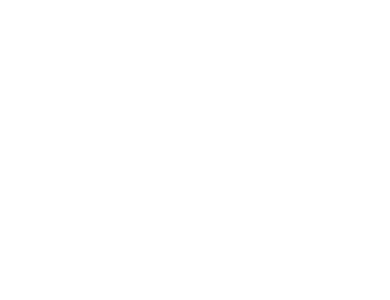
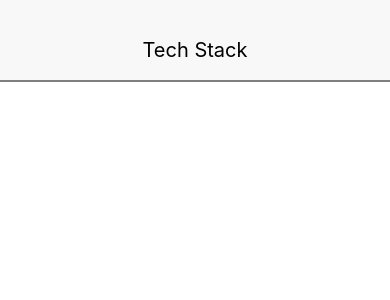
Before and after one commit to RadiRS/teach-stack, a React Native app: screen / in a window 390 px wide. Shown: the top 300 px of the page. Built offline with nearby package versions, Linux system fonts and the light colour scheme.

Commit message:
Rendering the header

```diff
--- a/src/Main.js
+++ b/src/Main.js
@@ -3,11 +3,14 @@
 import { Provider } from "react-redux";
 import { createStore } from "redux";
 import reducers from "./reducers";
+import { Header } from "./components/common";
 
 const Main = () => {
   return (
     <Provider store={createStore(reducers)}>
-      <View />
+      <View>
+        <Header headerText="Tech Stack" />
+      </View>
     </Provider>
   );
 };
--- /dev/null
+++ b/src/components/common/Button.js
@@ -0,0 +1,35 @@
+import React from "react";
+import { Text, TouchableOpacity } from "react-native";
+
+const Button = ({ onPress, children }) => {
+  const { buttonStyle, textStyle } = styles;
+
+  return (
+    <TouchableOpacity onPress={( onPress )} style={buttonStyle}>
+      <Text style={textStyle}>{children}</Text>
+    </TouchableOpacity>
+  );
+};
+
+const styles = {
+  textStyle: {
+    alignSelf: "center",
+    color: "#fff",
+    fontSize: 16,
+    fontWeight: "600",
+    paddingTop: 10,
+    paddingBottom: 10
+  },
+  buttonStyle: {
+    flex: 1,
+    alignSelf: "stretch",
+    backgroundColor: "#007aff",
+    borderRadius: 5,
+    borderWidth: 1,
+    borderColor: "#007aff",
+    marginLeft: 5,
+    marginRight: 5
+  }
+};
+
+export { Button };
--- /dev/null
+++ b/src/components/common/Card.js
@@ -0,0 +1,29 @@
+import React from "react";
+import { View } from "react-native";
+
+const Card = (props) => {
+  return (
+    <View style={styles.containerStyle}>
+        {props.children}
+    </View>
+  );
+};
+
+const styles = {
+  containerStyle: {
+    borderWidth: 1,
+    borderRadius: 2,
+    borderColor: "#ddd",
+    borderBottomWidth: 0,
+    shadowColor: "#000",
+    shadowOffset: { width: 0, height: 2 },
+    shadowOpacity: 0.1,
+    shadowRadius: 2,
+    elevation: 1,
+    marginLeft: 5,
+    marginRight: 5,
+    marginTop: 10
+  }
+};
+
+export {Card};
--- /dev/null
+++ b/src/components/common/CardSection.js
@@ -0,0 +1,24 @@
+import React from 'react';
+import { View } from 'react-native';
+
+const CardSection = (props) => {
+    return (
+        <View style={styles.containerStyle}>
+            {props.children}
+        </View>
+    );
+};
+
+const styles = {
+    containerStyle: {
+        borderBottomWidth: 1,
+        padding: 5,
+        backgroundColor: '#fff',
+        justifyContent: 'flex-start',
+        flexDirection: 'row',
+        borderColor: '#ddd',
+        position: 'relative'
+    }
+}
+
+export {CardSection};
--- /dev/null
+++ b/src/components/common/Header.js
@@ -0,0 +1,36 @@
+// Import library for making a component
+import React from "react";
+import { Text, View } from "react-native";
+
+// Make a component (using Functional Component for static data)
+const Header = props => {
+  const { textStyle, viewStyle } = styles;
+
+  return (
+    <View style={viewStyle}>
+      <Text style={textStyle}>{props.headerText}</Text>
+    </View>
+  );
+};
+
+// Make a style
+const styles = {
+  viewStyle: {
+    backgroundColor: "#F8F8F8",
+    justifyContent: "center",
+    alignItems: "center",
+    height: 80,
+    paddingTop: 20,
+    shadowColor: '#000',
+    shadowOffset: { width: 0, height: 2 },
+    shadowOpacity: 0.5,
+    elevation: 2,
+    position: "relative"
+  },
+  textStyle: {
+    fontSize: 20
+  }
+};
+
+// Meke the compent available to other parts of the app
+export { Header };
--- /dev/null
+++ b/src/components/common/Input.js
@@ -0,0 +1,45 @@
+import React, { Component } from "react";
+import { TextInput, View, Text } from "react-native";
+
+const Input = ({ label, value, onChangeText, placeholder, secureTextEntry }) => {
+  const { inputSytle, labelStyle, containerStyle } = styles;
+
+  return (
+    <View style={containerStyle}>
+      <Text style={labelStyle}>{label}</Text>
+      <TextInput
+        secureTextEntry={secureTextEntry}
+        placeholder={placeholder}
+        autoCorrect={false}
+        underlineColorAndroid="transparent"
+        value={value}
+        onChangeText={onChangeText}
+        style={inputSytle}
+      />
+    </View>
+  );
+};
+
+const styles = {
+  inputSytle: {
+    color: "#000",
+    paddingRight: 5,
+    paddingLeft: 5,
+    fontSize: 18,
+    lineHeight: 23,
+    flex: 2
+  },
+  labelStyle: {
+    fontSize: 18,
+    paddingLeft: 20,
+    flex: 1
+  },
+  containerStyle: {
+    height: 40,
+    flex: 1,
+    flexDirection: "row",
+    alignItems: "center"
+  }
+};
+
+export { Input };
--- /dev/null
+++ b/src/components/common/Spinner.js
@@ -0,0 +1,20 @@
+import React from "react";
+import { View, ActivityIndicator } from "react-native";
+
+const Spinner = ({size}) => {
+  return (
+    <View style={styles.spinnerStyle}>
+      <ActivityIndicator size={size || "large"}/>
+    </View>
+  );
+};
+
+const styles = {
+    spinnerStyle: {
+        flex: 1,
+        justifyContent: "center",
+        alignItems: "center"
+    }
+}
+
+export { Spinner };
--- /dev/null
+++ b/src/components/common/index.js
@@ -0,0 +1,6 @@
+export * from './Button';
+export * from './Card';
+export * from './CardSection';
+export * from './Header';
+export * from './Input';
+export * from './Spinner';
```
